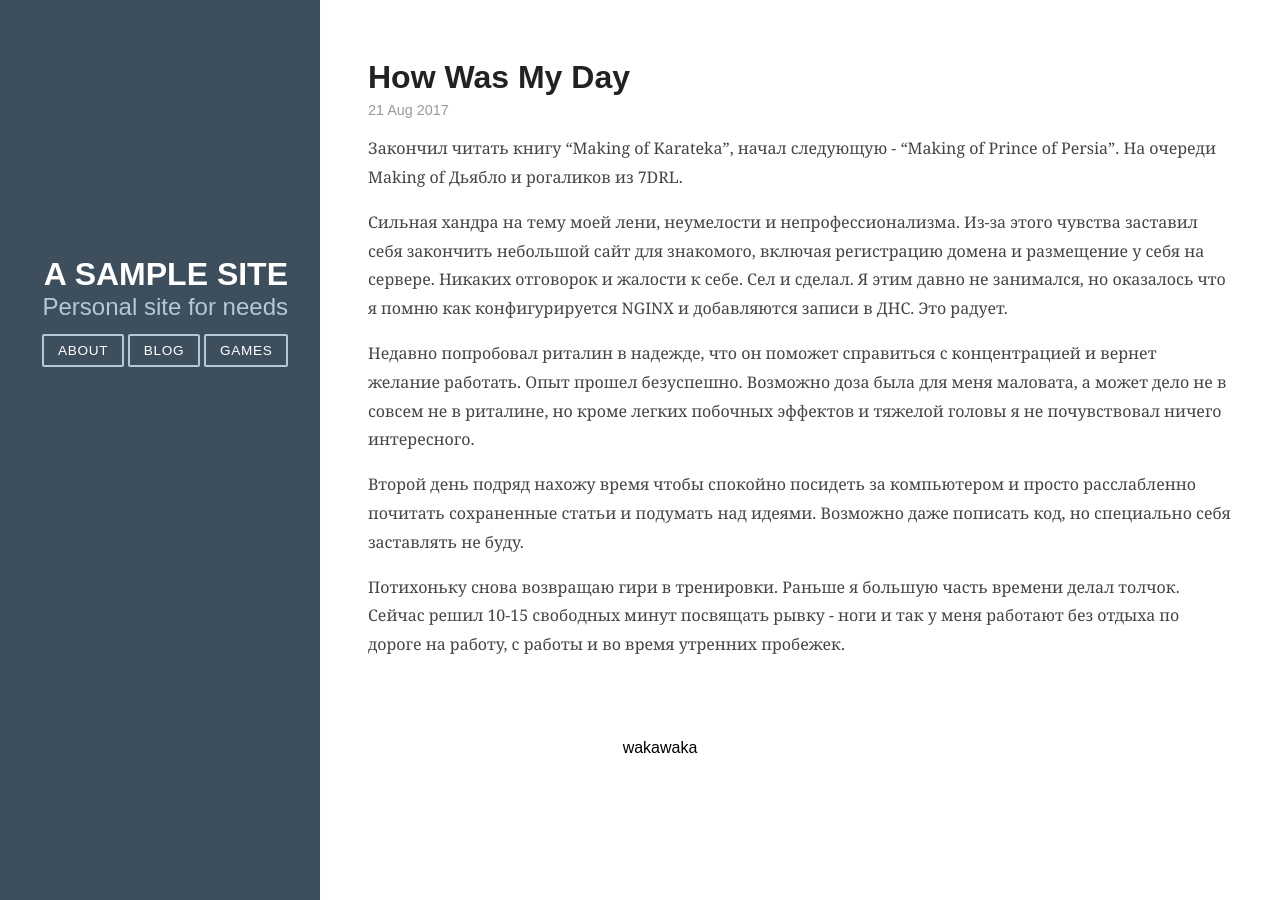
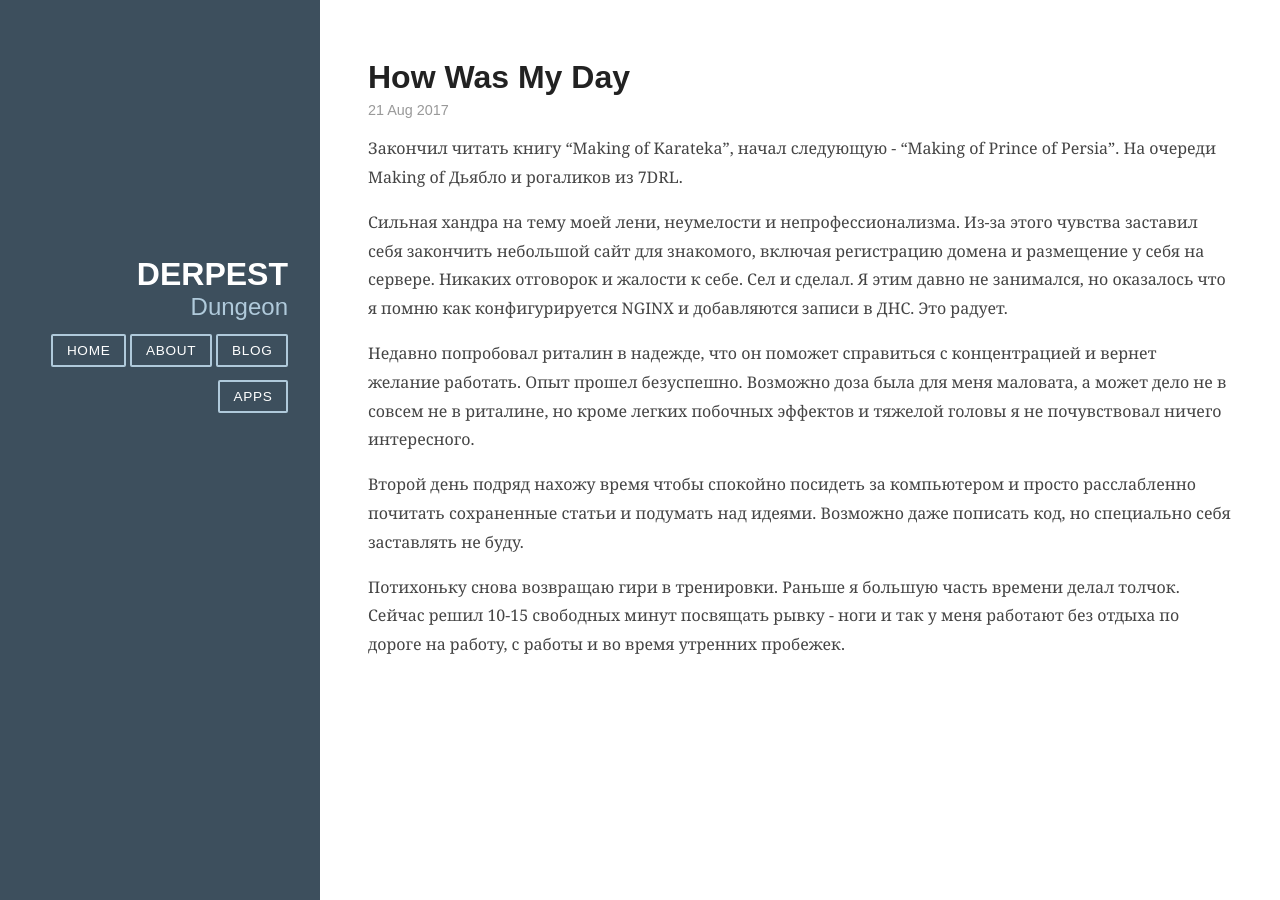
Before and after one commit to andreyshuster/andreyshuster.github.io, a Jekyll site: the page built from _posts/2017-08-21-how-was-my-day.md, in a window 1280 px wide. Built offline with Jekyll 4.4.1, drawn with Linux system fonts in a browser that asks for light colours; nearby versions of some CDN libraries; comment, search, counter and statistics services are not loaded.

Commit message:
adding disqus, little cleanups

```diff
--- a/_layouts/default.html
+++ b/_layouts/default.html
@@ -3,7 +3,7 @@
 <head>
     <meta charset="utf-8">
     <meta name="viewport" content="width=device-width, initial-scale=1.0">
-    <meta name="description" content="A layout example that shows off a blog page with a list of posts.">
+    <meta name="description" content="Personal homepage.">
     <title>{{ page.title }}</title>
     <link rel="stylesheet" href="https://unpkg.com/purecss@0.6.2/build/pure-min.css" integrity="sha384-" crossorigin="anonymous">
 
@@ -24,14 +24,15 @@
   <div id="layout" class="pure-g">
     <div class="sidebar pure-u-1 pure-u-md-1-4">
       <div class="header">
-        <h1 class="brand-title">A Sample Site</h1>
-        <h2 class="brand-tagline">Personal site for needs</h2>
+        <h1 class="brand-title">Derpest</h1>
+        <h2 class="brand-tagline">Dungeon</h2>
 
         <nav class="nav">
           <ul class="nav-list">
+            <li class="nav-item"><a href="/" class="pure-button">Home</a></li>
             <li class="nav-item"><a href="/about" class="pure-button">About</a></li>
             <li class="nav-item"><a href="/blog" class="pure-button">Blog</a></li>
-            <li class="nav-item"><a href="/games" class="pure-button">Games</a></li>
+            <li class="nav-item"><a href="/games" class="pure-button">Apps</a></li>
           </ul>
         </nav>
       </div>
@@ -46,9 +47,6 @@
     </div>
     <div class="footer">
       <div class="pure-menu pure-menu-horizontal">
-        <ul>
-          <li>wakawaka</li>
-        </ul>
       </div>
     </div>
   </div>
--- a/_layouts/post.html
+++ b/_layouts/post.html
@@ -14,5 +15,27 @@ layout: default
       {{content}}
     </p>
   </div>
+  {% if page.comments %}
+  <div id="disqus_thread"></div>
+  <script>
+
+    /**
+    *  RECOMMENDED CONFIGURATION VARIABLES: EDIT AND UNCOMMENT THE SECTION BELOW TO INSERT DYNAMIC VALUES FROM YOUR PLATFORM OR CMS.
+    *  LEARN WHY DEFINING THESE VARIABLES IS IMPORTANT: https://disqus.com/admin/universalcode/#configuration-variables*/
+    /*
+    var disqus_config = function () {
+    this.page.url = 'http://andreyshuster.github.io/blog{{ page.url }}';  // Replace PAGE_URL with your page's canonical URL variable
+    this.page.identifier = {{ page.id }}; // Replace PAGE_IDENTIFIER with your page's unique identifier variable
+    };
+    */
+    (function() { // DON'T EDIT BELOW THIS LINE
+    var d = document, s = d.createElement('script');
+    s.src = 'https://andreyshuster-github-io.disqus.com/embed.js';
+    s.setAttribute('data-timestamp', +new Date());
+    (d.head || d.body).appendChild(s);
+    })();
+  </script>
+  <noscript>Please enable JavaScript to view the <a href="https://disqus.com/?ref_noscript">comments powered by Disqus.</a></noscript>
+  {% endif %}
 </section>
 </div>
--- a/blog/index.html
+++ b/blog/index.html
@@ -7,7 +7,7 @@ title: Bored and uncertain
 
   {% for post in site.posts %}
   <li><span>{{ post.date | date_to_string }}</span> »
-  <a href="{{post.url }}" title="{{ post.title }}">{{ post.title }}</a>
+  <a href="{{post.url }}#disqus_thread" title="{{ post.title }}">{{ post.title }}</a>
   <br />
   {{ post.content | truncatewords:42 }}
   </li>
--- a/index.html
+++ b/index.html
@@ -3,5 +3,5 @@ layout: default
 title: Andrey Shuster, Main page
 ---
 <div>
-  <h5>Hi there, Jekyll generates pages for me</h5>
+  <h5>Here be dragons</h5>
 </div>
```
Also changed, not shown: other parts of _layouts/default.html (+2 -0 lines), other parts of _layouts/post.html (+1 -0 lines), _posts/2017-08-21-how-was-my-day.md (+1 -0 lines).
